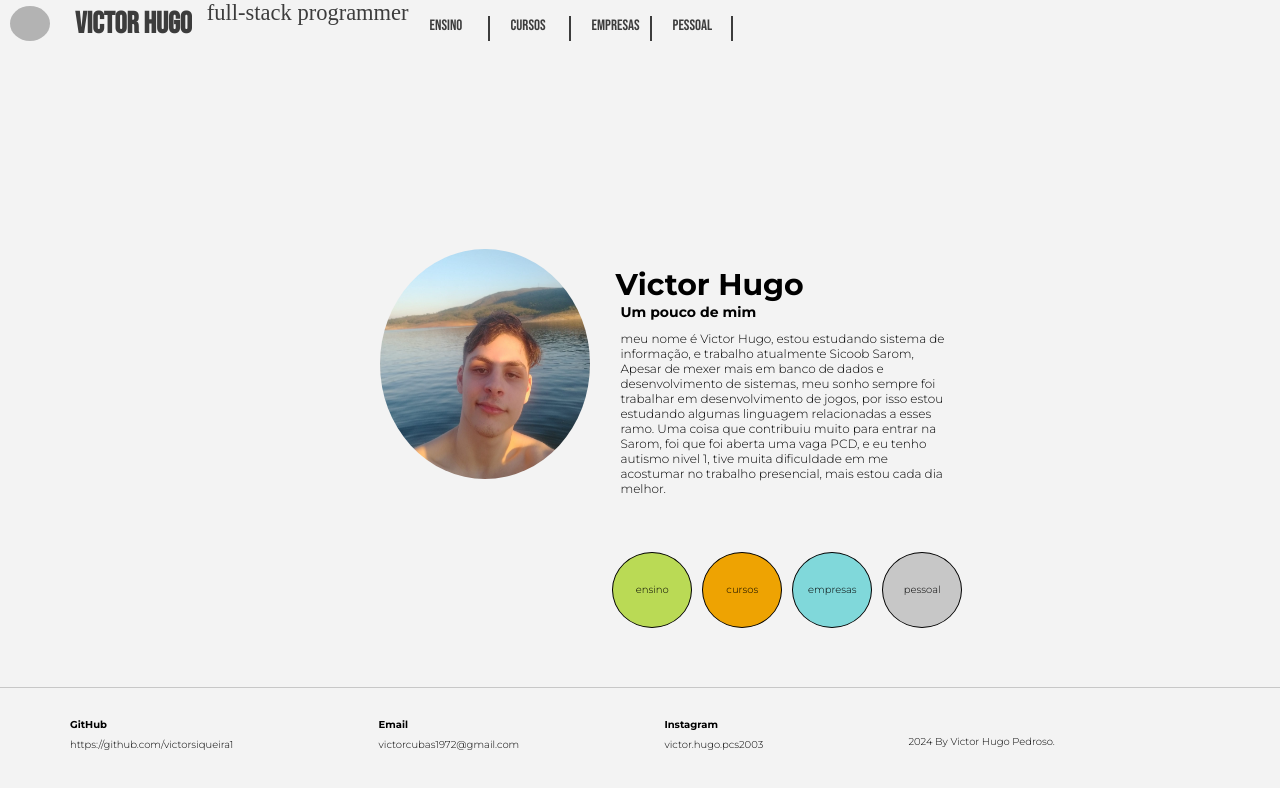
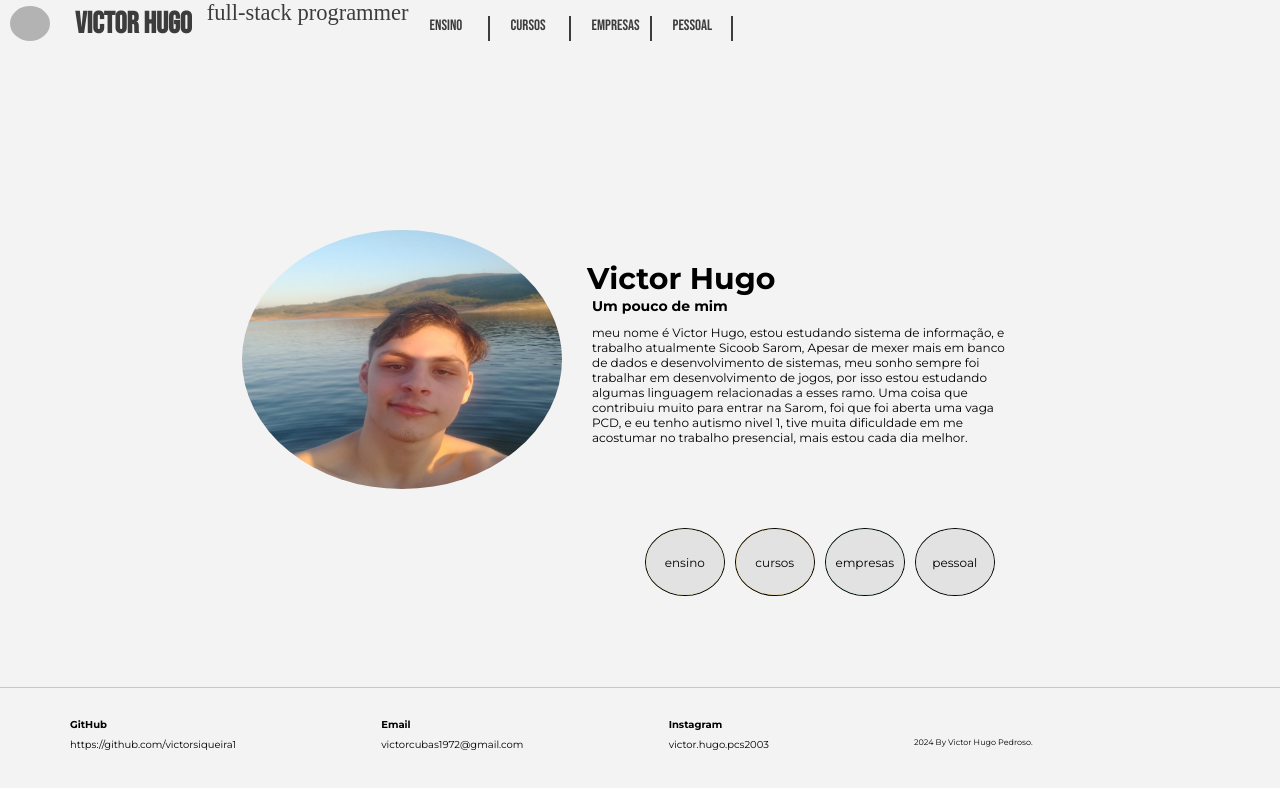
Before and after one commit to victorsiqueira1/trabalhoEscolar, a Vue app: page / in a window 1280 px wide. Shown: the top 788 px of the page. Built offline with nearby package versions, Linux system fonts and the light colour scheme; grey boxes are pictures that could not be loaded; a web font is replaced by a local one.

Commit message:
a ultima parte desse inicio

```diff
--- a/src/App.vue
+++ b/src/App.vue
@@ -1,5 +1,6 @@
 <template>
-  <div class="container">
+  <transition name="sair">
+    <div v-if="fim" class="container">
       <div class="topo">
         <div class="oPeqno">
           <img class="rbolinha" src="./components/icone.png" alt="" />
@@ -15,6 +16,8 @@
 
       <div class="parteAbaixo">
         <div class="meio">
+          <transition name="toast">
+            <div class="ola" v-show="showtoast">
               <div class="oResumme">
                 <img
                   class="foto"
@@ -25,45 +28,88 @@
                   <h1 class="letraGrande">Victor Hugo</h1>
                   <h3 style="margin-bottom: 10px; margin-left: 15px">Um pouco de mim</h3>
                   <p style="margin-left: 15px">
-              meu nome é Victor Hugo, estou estudando sistema de informação, e trabalho atualmente
-              Sicoob Sarom, Apesar de mexer mais em banco de dados e desenvolvimento de sistemas,
-              meu sonho sempre foi trabalhar em desenvolvimento de jogos, por isso estou estudando
-              algumas linguagem relacionadas a esses ramo. Uma coisa que contribuiu muito para
-              entrar na Sarom, foi que foi aberta uma vaga PCD, e eu tenho autismo nivel 1, tive
-              muita dificuldade em me acostumar no trabalho presencial, mais estou cada dia melhor.
+                    meu nome é Victor Hugo, estou estudando sistema de informação, e trabalho
+                    atualmente Sicoob Sarom, Apesar de mexer mais em banco de dados e
+                    desenvolvimento de sistemas, meu sonho sempre foi trabalhar em desenvolvimento
+                    de jogos, por isso estou estudando algumas linguagem relacionadas a esses ramo.
+                    Uma coisa que contribuiu muito para entrar na Sarom, foi que foi aberta uma vaga
+                    PCD, e eu tenho autismo nivel 1, tive muita dificuldade em me acostumar no
+                    trabalho presencial, mais estou cada dia melhor.
                   </p>
                 </div>
               </div>
 
               <div class="quatroBola">
+                <transition name="umPorVez">
                   <button
-            style="font-weight: 500; background-color: #bada55; font-size: 15px"
-            class="umaBola letraParaResumi"
+                    v-if="showtoast1"
+                    style="
+                      font-weight: 500;
+                      background-color: var(--background-color);
+                      font-size: 15px;
+                      --background-color: #e2e2e2;
+                      --accend-color: #bada55;
+                    "
+                    class="umaBola letraParaResumi btnCircle"
                   >
                     ensino
                   </button>
+                </transition>
+                <transition name="umPorVez">
                   <button
-            style="font-weight: 500; background-color: #eea302; font-size: 15px"
-            class="umaBola letraParaResumi"
+                    v-if="showtoast2"
+                    style="
+                      font-weight: 500;
+                      background-color: var(--background-color);
+                      font-size: 15px;
+                      --background-color: #e2e2e2;
+                      --accend-color: #eea302;
+                    "
+                    class="umaBola letraParaResumi btnCircle"
                   >
                     cursos
                   </button>
+                </transition>
+
+                <transition name="umPorVez">
                   <button
-            style="font-weight: 500; background-color: #80d8da; font-size: 15px"
-            class="umaBola letraParaResumi"
+                    v-if="showtoast3"
+                    style="
+                      font-weight: 500;
+                      background-color: var(--background-color);
+
+                      font-size: 15px;
+                      --background-color: #e2e2e2;
+                      --accend-color: #80d8da;
+                    "
+                    class="umaBola letraParaResumi btnCircle"
                   >
                     empresas
                   </button>
+                </transition>
+
+                <transition name="umPorVez">
                   <button
-            style="font-weight: 500; background-color: #c7c7c7; font-size: 15px"
-            class="umaBola letraParaResumi"
+                    v-if="showtoast4"
+                    style="
+                      font-weight: 500;
+                      background-color: var(--background-color);
+                      font-size: 15px;
+                      --background-color: #e2e2e2;
+                      --accend-color: #c7c7c7;
+                    "
+                    class="umaBola letraParaResumi btnCircle"
                   >
                     pessoal
                   </button>
+                </transition>
               </div>
             </div>
+          </transition>
+        </div>
+
         <div class="fim letraParaResumi links">
-        <div style="height: 40px;padding-top: 20px;">
+          <div style="height: 40px; padding-top: 20px">
             <p style="font-weight: 700">GitHub</p>
 
             <a class="oLink" href=" https://github.com/victorsiqueira1">
@@ -71,27 +117,43 @@
             >
           </div>
 
-        <div style="height: 40px;padding-top: 20px;">
+          <div style="height: 40px; padding-top: 20px">
             <p style="font-weight: 700">Email</p>
 
             <a class="oLink"> victorcubas1972@gmail.com</a>
           </div>
 
-        <div style="height: 40px;padding-top: 20px;">
+          <div style="height: 40px; padding-top: 20px">
             <p style="font-weight: 700">Instagram</p>
 
             <p class="oLink">victor.hugo.pcs2003</p>
           </div>
 
-        <div style="height: 40px;padding-top: 1.9rem; " class="aoba">
-          <p class="oLink links">2024 By Victor Hugo Pedroso.</p>
+          <div style="height: 40px; padding-top: 1.9rem" class="aoba">
+            <p class="oLink quemCrio">2024 By Victor Hugo Pedroso.</p>
           </div>
         </div>
       </div>
     </div>
+  </transition>
 </template>
-<script>
-export default {}
+<script setup>
+import { onMounted, ref } from 'vue'
+
+onMounted(() => {
+  setTimeout(() => (fim.value = true), 1000)
+  setTimeout(() => (showtoast.value = true), 1000)
+  setTimeout(() => (showtoast1.value = true), 1300)
+  setTimeout(() => (showtoast2.value = true), 1600)
+  setTimeout(() => (showtoast3.value = true), 1900)
+  setTimeout(() => (showtoast4.value = true), 2200)
+})
+const fim = ref(false)
+const showtoast = ref(false)
+const showtoast1 = ref(false)
+const showtoast2 = ref(false)
+const showtoast3 = ref(false)
+const showtoast4 = ref(false)
 </script>
 <style scoped>
 .container {
@@ -104,6 +166,68 @@ export default {}
   align-items: center;
   background-color: #f3f3f3;
   flex-direction: column;
+}
+/* enter class */
+.toast-enter-from {
+  opacity: 0;
+  transform: translateY(60px);
+}
+.toast-enter-to {
+  opacity: 1;
+  transform: translateY(0);
+}
+.umaBola.btnCircle::before {
+  content: '';
+  top: 0;
+  left: 0;
+  right: 0;
+  bottom: 0;
+  position: absolute;
+  background-color: var(--background-color);
+  z-index: -1;
+  border-radius: 100%;
+  transform: scale(1.5);
+  transition: transform 800ms ease-in-out;
+}
+.umaBola.btnCircle:hover::before,
+.umaBola.btnCircle:focus::before {
+  transform: scale(0);
+}
+
+.umaBola.btnCircle {
+  z-index: 1;
+  overflow: hidden;
+  background-color: var(--accend-color) !important;
+}
+
+.toast-enter-active {
+  transition: 2s ease;
+}
+/* leave class */
+
+.sair-leave-from {
+  opacity: 1;
+  transform: translateY(0);
+}
+.sair-leave-to {
+  opacity: 0;
+}
+.sair-leave-active {
+  transition: all 2.5s ease;
+}
+/*arrumando as botoes do bola */
+/* enter class */
+.umPorVez-enter-from {
+  opacity: 0;
+  transform: translateY(60px);
+}
+.umPorVez-enter-to {
+  opacity: 1;
+  transform: translateY(0);
+}
+
+.umPorVez-enter-active {
+  transition: 1.5s ease;
 }
 .oPeqno {
   display: flex;
@@ -119,7 +243,7 @@ export default {}
   display: flex;
   width: 100%;
   height: 25rem;
-  margin-top: 5rem;
+  margin-top: 2rem;
 }
 .topo {
   height: 50px;
@@ -162,8 +286,17 @@ export default {}
   align-items: center;
   flex-direction: column;
 }
+.v-enter-active,
+.v-leave-active {
+  transition: opacity 0.5s ease;
+}
+
+.v-enter-from,
+.v-leave-to {
+  opacity: 0;
+}
 .meio {
-  width: 60%;
+  width: 65%;
   height: 40rem;
   flex-direction: column;
   display: flex;
@@ -193,24 +326,34 @@ export default {}
   font-weight: 400;
   font-style: normal;
 }
+.ola {
+  padding-left: 5%;
+}
+.quemCrio {
+  margin-top: 9px;
+  font-size: 8px;
+}
 .quatroBola {
   width: 50%;
   height: 10vh;
   display: flex;
   gap: 10px;
-  margin-left: 90px;
+  margin-left: 29%;
+  padding-top: 10px;
 }
 .umaBola {
   width: 8rem;
   height: 13vh;
   border-radius: 100%;
   border: 1px black solid;
+  cursor: pointer;
+  position: relative !important;
 }
 .fim {
   width: 100%;
   height: 1vh;
   margin-top: 7rem;
-  padding-top: 20px;
+
   font-size: 13px;
   padding-left: 70px;
   border-top: 1px solid #c7c7c7;
@@ -219,6 +362,7 @@ export default {}
 }
 .links {
   margin-top: 7px;
+  display: flex;
 }
 .oLink {
   text-decoration: none;
@@ -239,14 +383,15 @@ export default {}
   }
   .umaBola {
     width: 5rem;
-    height: 9.5vh;
+    height: 8.5vh;
     border-radius: 100%;
     border: 1px black solid;
-    font-size: 10px !important;
+
+    font-size: 12px !important;
   }
   .foto {
-    width: 27%;
-    height: 80%;
+    width: 20rem;
+    height: 90%;
     border-radius: 100%;
     margin-left: 10px;
   }
@@ -256,13 +401,13 @@ export default {}
     height: 18rem;
   }
   .meio {
-    width: 61%;
+    width: 75%;
     height: 100%;
     flex-direction: column;
     display: flex;
     align-items: center;
     justify-content: center;
-    margin-left: 15rem;
+    margin-left: 9rem;
     padding-top: 50px;
   }
   .fim {
@@ -277,13 +422,20 @@ export default {}
     gap: 12%;
   }
   .quatroBola {
-    width: 50%;
+    width: 65%;
     height: 10vh;
     display: flex;
     gap: 10px;
-    margin-left: 95px;
-    margin-top: 15px;
-    margin-bottom: 10px
+    margin-left: 43%;
+
+    margin-bottom: 14px;
+  }
+  .ola {
+    width: 100%;
+    padding-left: 0;
+    display: flex;
+    flex-direction: column;
+    justify-content: center;
   }
   .parteAbaixo {
     width: 100%;
@@ -297,7 +449,7 @@ export default {}
   .letraParaResumi {
     font-family: 'Montserrat', sans-serif;
     font-optical-sizing: auto;
-    font-weight: 300 !important;
+    font-weight: 400 !important;
     font-style: normal;
   }
   .letraGrande {
@@ -325,7 +477,7 @@ export default {}
     font-family: 'Bebas Neue', sans-serif;
     font-weight: 400;
     font-style: normal;
-    width: 100vw;
+    width: 98vw;
     height: 92%;
     display: flex;
     align-items: center;
@@ -341,14 +493,14 @@ export default {}
     font-size: 9px;
   }
   .umaBola {
-    width: 4rem;
-    height: 8vh;
+    width: 5rem;
+    height: 6.8vh;
     border-radius: 100%;
     border: 1px black solid;
     font-size: 8px !important;
   }
   .foto {
-    width: 27%;
+    width: 30%;
     height: 70%;
     border-radius: 100%;
     margin-left: 10px;
@@ -373,7 +525,7 @@ export default {}
     flex-direction: column;
     display: flex;
     align-items: center;
-    padding-left: 80px;
+    padding-left: 20px;
     padding-top: 0px;
     justify-content: center;
   }
@@ -392,12 +544,18 @@ export default {}
     gap: 15%;
   }
   .quatroBola {
-    width: 45%;
+    width: 54%;
     height: 5vh;
     display: flex;
     gap: 10px;
-    margin-left: 8vw;
+    margin-left: 30vw;
     margin-top: 2rem;
+  }
+  .ola {
+    padding-left: 0;
+    display: flex;
+    justify-content: center;
+    flex-direction: column;
   }
   .links {
     margin-top: 7px;
```
Lines whose indentation alone changed are shown as unchanged.
